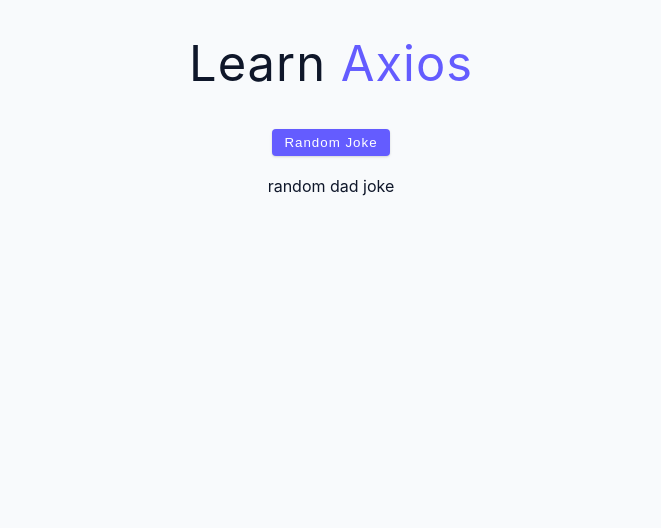
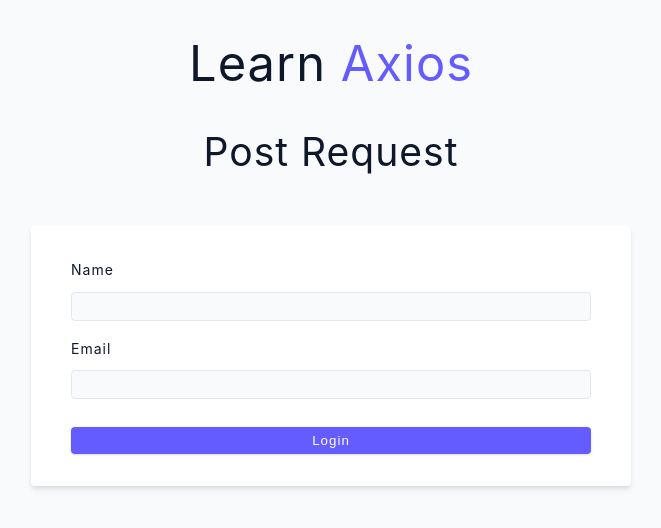
Before and after one commit to immanuala07/React-Axios, a React (Create React App) app: page / in a window 1280 px wide. Shown: the top 528 px of the page, without its empty margins (309-970 px from the left). Built offline with nearby package versions, Linux system fonts and the light colour scheme.

Commit message:
Post request

```diff
--- a/src/App.js
+++ b/src/App.js
@@ -1,11 +1,11 @@
 import Title from "./components/Title";
-import FirstRequest from "./examples/2-headers";
+import Setup from "./examples/3-post-request";
 
 function App() {
   return (
     <main>
       <Title />
-      <FirstRequest />
+      <Setup />
     </main>
   );
 }
--- a/src/examples/3-post-request.js
+++ b/src/examples/3-post-request.js
@@ -8,7 +8,13 @@
 
   const handleSubmit = async (e) => {
     e.preventDefault();
-    console.log(name, email);
+    try {
+      const response = await axios.post(url, { name, email });
+      console.log(response.data);
+      console.log(response.data.msg);
+    } catch (error) {
+      console.log(error.response);
+    }
   };
 
   return (
```
